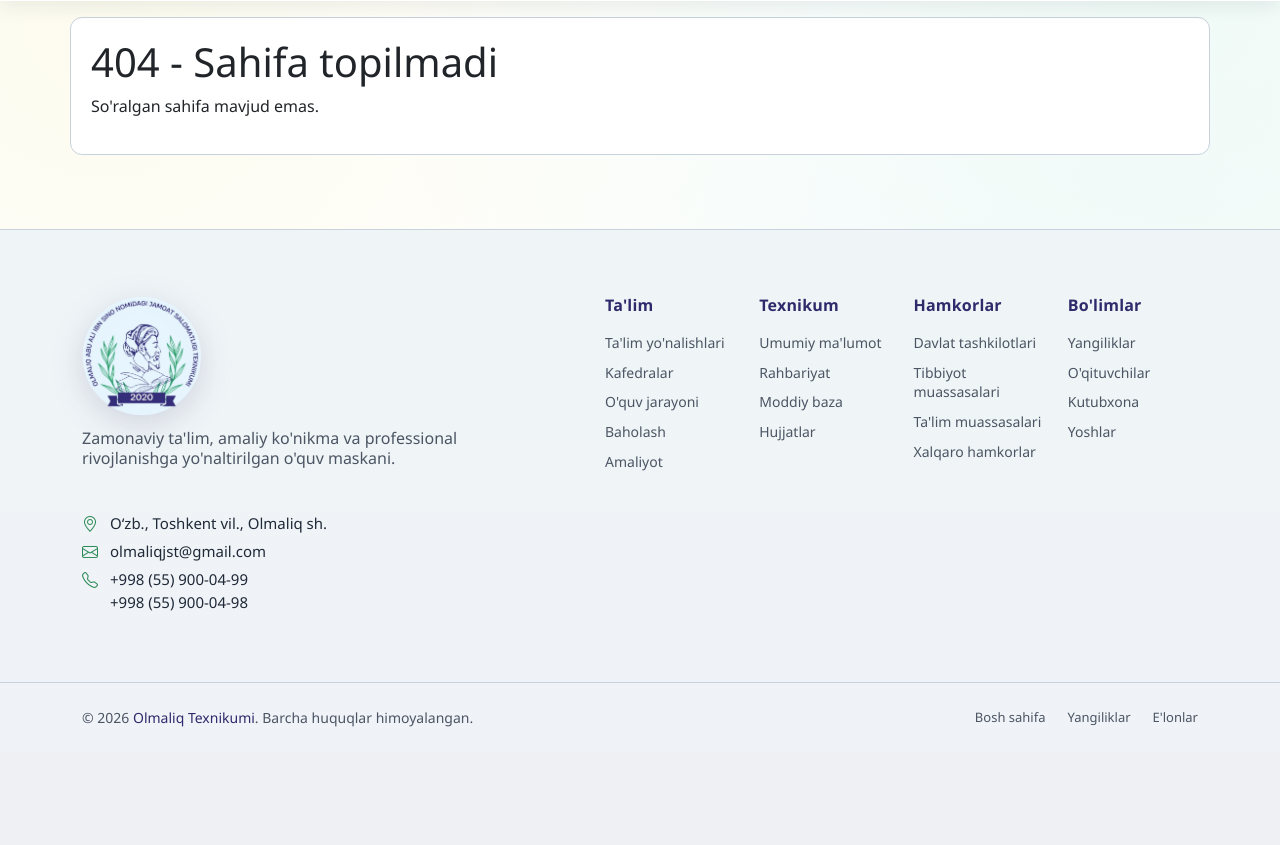
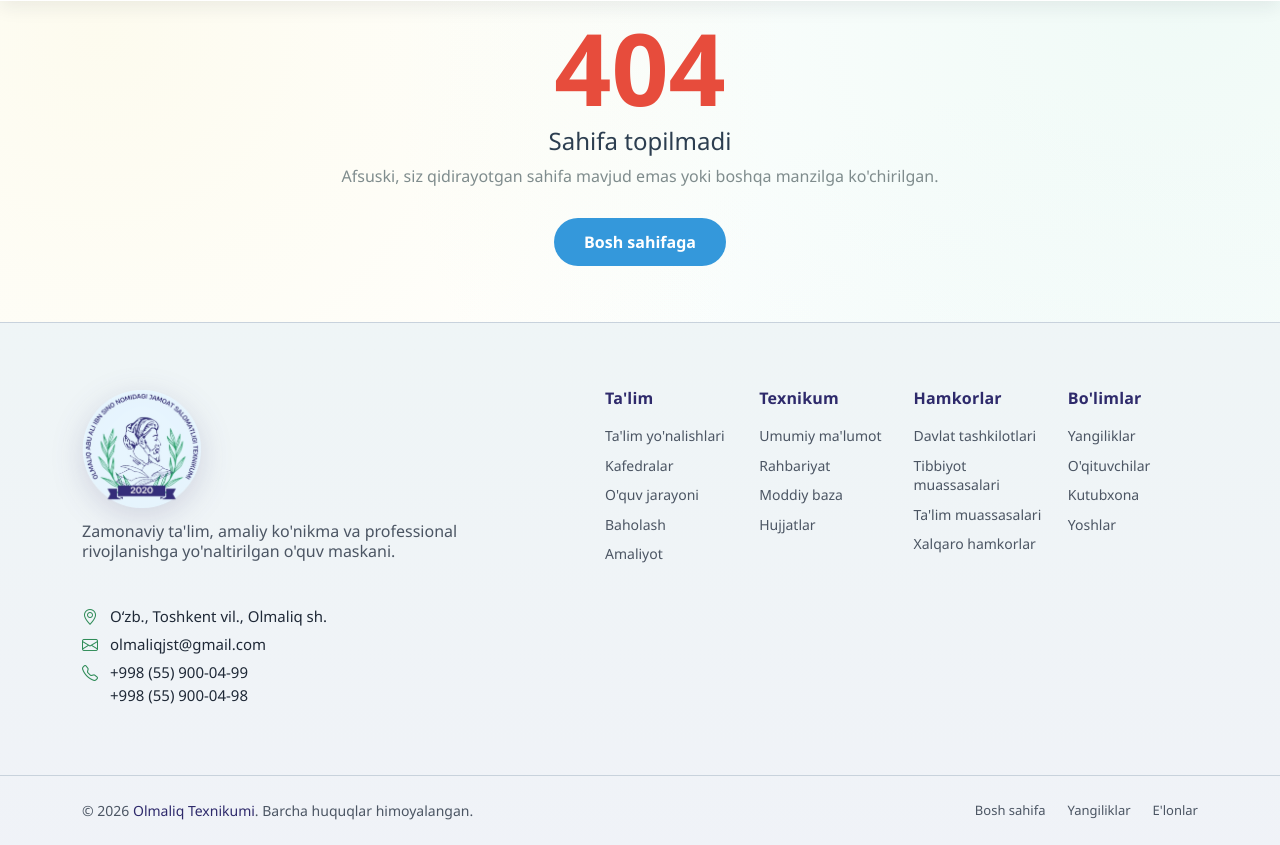
Before and after one commit to shahbozshirinboyev/new.olmaliqjst.uz, a Django app: template templates/404.html in a window 1280 px wide. Shown: the part 121-966 px from the top of the page. Before the commit the page ends 848 px from the top, so only its background shows below. Run offline with Django 5.2, Linux system fonts and the light colour scheme; the template is opened without the code that fills it, so the values that code supplies are empty; data comes from the database, SQL or seed files in the repository; some libraries are stand-ins or nearby versions.

Commit message:
404 page is refresh

```diff
--- a/templates/404.html
+++ b/templates/404.html
@@ -1,8 +1,54 @@
 {% extends 'base.html' %}
 {% block title %}Sahifa topilmadi{% endblock %}
 {% block content %}
-<section class="card">
-    <h1>404 - Sahifa topilmadi</h1>
-    <p>So'ralgan sahifa mavjud emas.</p>
-</section>
+<style>
+    .error-container {
+        /* min-height: 40vh; */
+        display: flex;
+        align-items: center;
+        justify-content: center;
+        text-align: center;
+    }
+    .error-code {
+        font-size: 100px;
+        font-weight: 800;
+        margin: 0;
+        color: #e74c3c;
+        line-height: 1;
+    }
+    .error-msg {
+        font-size: 24px;
+        color: #2c3e50;
+        margin-top: 10px;
+    }
+    .error-desc {
+        color: #7f8c8d;
+        margin-bottom: 30px;
+    }
+    .btn-home {
+        display: inline-block;
+        padding: 12px 30px;
+        background-color: #3498db;
+        color: white;
+        text-decoration: none;
+        border-radius: 25px;
+        font-weight: 600;
+        transition: background 0.3s ease;
+    }
+    .btn-home:hover {
+        background-color: #2980b9;
+        color: white;
+    }
+</style>
+
+<div class="error-container">
+    <section class="error-card">
+        <h1 class="error-code">404</h1>
+        <h2 class="error-msg">Sahifa topilmadi</h2>
+        <p class="error-desc">
+            Afsuski, siz qidirayotgan sahifa mavjud emas yoki boshqa manzilga ko'chirilgan.
+        </p>
+        <a href="/" class="btn-home"><i class="fas fa-home"></i> Bosh sahifaga </a>
+    </section>
+</div>
 {% endblock %}
```
